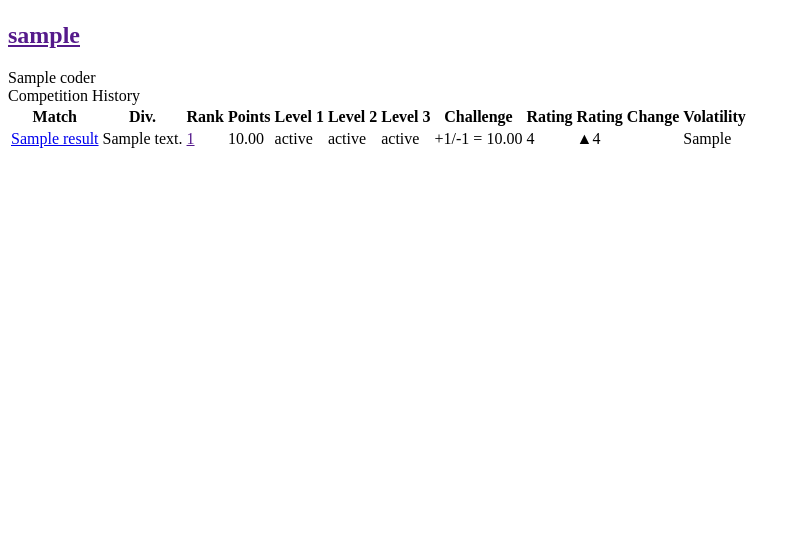
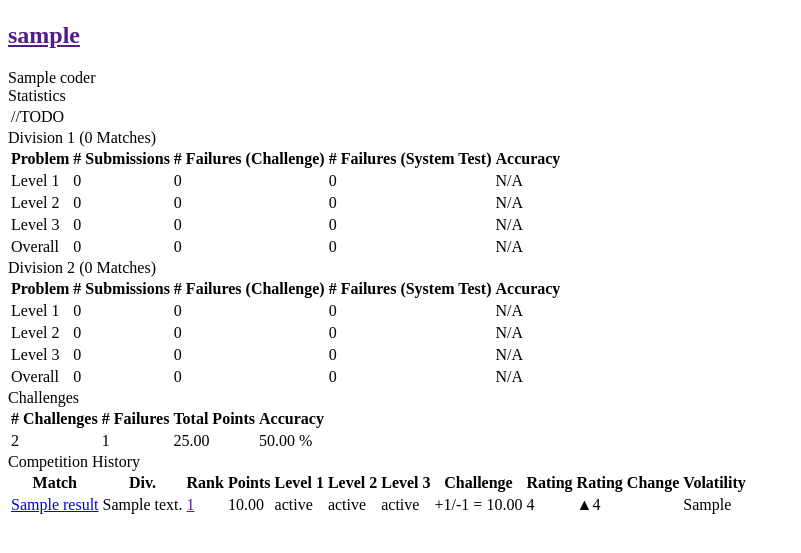
Before and after one commit to Dumbear/TopCoder-Statistician, a PHP site: template application/views/algorithm_coder.php in a window 1280 px wide. Shown: the part 58-611 px from the top of the page, without its empty margins (0-801 px from the left). Run offline with PHP 8.4, Linux system fonts and the light colour scheme; the template is opened without the code that fills it: most values are stand-ins (such as "Sample title", 1, 10 or a date in 2020); data that the repository does not hold is empty; some libraries are stand-ins or nearby versions.

Commit message:
Updated the algorithm_coder page.

```diff
--- a/application/views/algorithm_coder.php
+++ b/application/views/algorithm_coder.php
@@ -3,6 +3,118 @@
 		<div>
 			<h2><a href="<?php echo algorithm_coder_url($coder->id); ?>" class="coder <?php echo get_rating_css($coder->algorithm_rating); ?>"><?php echo $coder->handle; ?></a></h2>
 			<span><?php echo $coder->real_name; ?></span>
+		</div>
+		<div class="container">
+			<div class="heading">Statistics</div>
+			<div class="left-column" style="width: 28%">
+				<table class="tight">
+					<tr>
+						<td>//TODO</td>
+					</tr>
+				</table>
+			</div>
+			<div class="right-column" style="width: 68%">
+<?php	$n_matches = array(0, 0);
+		$submission_info = array(
+			array(array(0, 0, 0, 0), array(0, 0, 0, 0), array(0, 0, 0, 0)),
+			array(array(0, 0, 0, 0), array(0, 0, 0, 0), array(0, 0, 0, 0))
+		);
+		$challenge_info = array(0, 0);
+		foreach ($results as $result) {
+			$division = (int)$result->division;
+			++$n_matches[$division - 1];
+			$challenge_info[0] += (int)$result->n_successful_challenges;
+			$challenge_info[1] += (int)$result->n_failed_challenges;
+			for ($level = 1; $level <= 3; ++$level) {
+				$status = eval("return \$result->problem{$level}_status;");
+				if ($status === 'Opened' || $status === 'Compiled') {
+					++$submission_info[$division - 1][$level - 1][0];
+				} else if ($status === 'Passed System Test') {
+					++$submission_info[$division - 1][$level - 1][1];
+				} else if ($status === 'Challenge Succeeded') {
+					++$submission_info[$division - 1][$level - 1][2];
+				} else if ($status === 'Failed System Test') {
+					++$submission_info[$division - 1][$level - 1][3];
+				}
+			}
+		}
+?>
+<?php	for ($division = 1; $division <= 2; ++$division) { ?>
+				<div>
+					<div class="heading">Division <?php echo $division; ?> <span class="sub">(<?php echo $n_matches[$division - 1]; ?> Matches)</span></div>
+					<table class="tight">
+						<thead>
+							<tr>
+								<th>Problem</th>
+								<th># Submissions</th>
+								<th># Failures (Challenge)</th>
+								<th># Failures (System Test)</th>
+								<th>Accuracy</th>
+							</tr>
+						</thead>
+						<tbody>
+<?php		$info_sum = array(0, 0, 0, 0);
+			for ($level = 1; $level <= 3; ++$level) {
+				$info = $submission_info[$division - 1][$level - 1];
+				$info_sum[0] += $info[0];
+				$info_sum[1] += $info[1];
+				$info_sum[2] += $info[2];
+				$info_sum[3] += $info[3];
+?>
+							<tr>
+								<td>Level <?php echo $level; ?></td>
+								<td><?php echo $info[1] + $info[2] + $info[3]; ?></td>
+								<td><?php echo $info[2]; ?></td>
+								<td><?php echo $info[3]; ?></td>
+<?php			if ($info[1] + $info[2] + $info[3] === 0) { ?>
+								<td>N/A</td>
+<?php			} else { ?>
+								<td><?php echo sprintf('%.2f %%', 100.0 * $info[1] / ($info[1] + $info[2] + $info[3])); ?></td>
+<?php			} ?>
+							</tr>
+<?php		} ?>
+							<tr class="split">
+								<td>Overall</td>
+								<td><?php echo $info_sum[1] + $info_sum[2] + $info_sum[3]; ?></td>
+								<td><?php echo $info_sum[2]; ?></td>
+								<td><?php echo $info_sum[3]; ?></td>
+<?php		if ($info_sum[1] + $info_sum[2] + $info_sum[3] === 0) { ?>
+								<td>N/A</td>
+<?php		} else { ?>
+								<td><?php echo sprintf('%.2f %%', 100.0 * $info_sum[1] / ($info_sum[1] + $info_sum[2] + $info_sum[3])); ?></td>
+<?php		} ?>
+							</tr>
+						</tbody>
+					</table>
+				</div>
+<?php	} ?>
+				<div>
+					<div class="heading">Challenges</div>
+					<table class="tight">
+						<thead>
+							<tr>
+								<th># Challenges</th>
+								<th># Failures</th>
+								<th>Total Points</th>
+								<th>Accuracy</th>
+							</tr>
+						</thead>
+						<tbody>
+							<tr>
+								<td><?php echo $challenge_info[0] + $challenge_info[1]; ?></td>
+								<td><?php echo $challenge_info[1]; ?></td>
+								<td><?php echo sprintf('%.2f', $challenge_info[0] * 50.0 - $challenge_info[1] * 25.0); ?></td>
+<?php	if ($challenge_info[0] + $challenge_info[1] === 0) { ?>
+								<td>N/A</td>
+<?php	} else { ?>
+								<td><?php echo sprintf('%.2f %%', 100.0 * $challenge_info[0] / ($challenge_info[0] + $challenge_info[1])); ?></td>
+<?php	} ?>
+							</tr>
+						</tbody>
+					</table>
+				</div>
+			</div>
+			<div></div>
 		</div>
 		<div class="container">
 			<div class="heading">Competition History</div>
@@ -38,10 +150,10 @@
 							<td><?php echo $result->division; ?></td>
 							<td><a href="<?php echo algorithm_room_url($result->match_id, $result->coder_id); ?>"><?php echo $result->division_rank; ?></a></td>
 							<td><?php echo sprintf('%.2f', $result->final_points); ?></td>
-<?php		for ($i = 1; $i <= 3; ++$i) {
-				$problem_points = (double)eval("return \$result->problem{$i}_final_points;");
-				$problem_status = eval("return \$result->problem{$i}_status;");
-				$problem_language = eval("return \$result->problem{$i}_language;");
+<?php		for ($level = 1; $level <= 3; ++$level) {
+				$problem_points = (double)eval("return \$result->problem{$level}_final_points;");
+				$problem_status = eval("return \$result->problem{$level}_status;");
+				$problem_language = eval("return \$result->problem{$level}_language;");
 				if ($problem_status === 'Passed System Test') {
 ?>
 							<td><span class="result <?php echo get_language_css($problem_language); ?>"><?php echo sprintf('%.2f', $problem_points); ?></span></td>
--- a/application/views/algorithm_top_problem_ranks.php
+++ b/application/views/algorithm_top_problem_ranks.php
@@ -9,7 +9,7 @@
 			<div class="heading">Level <?php echo $level; ?></div>
 <?php		foreach ($division_array as $division_key => $division) { ?>
 			<div class="<?php echo $division_key === 0 ? 'left' : 'right'; ?>-column">
-				<div>Division <?php echo $division; ?></div>
+				<div class="heading">Division <?php echo $division; ?></div>
 				<table class="tight">
 					<thead>
 						<tr>
```
Also changed, not shown: index/css/default.css (+14 -2 lines).
